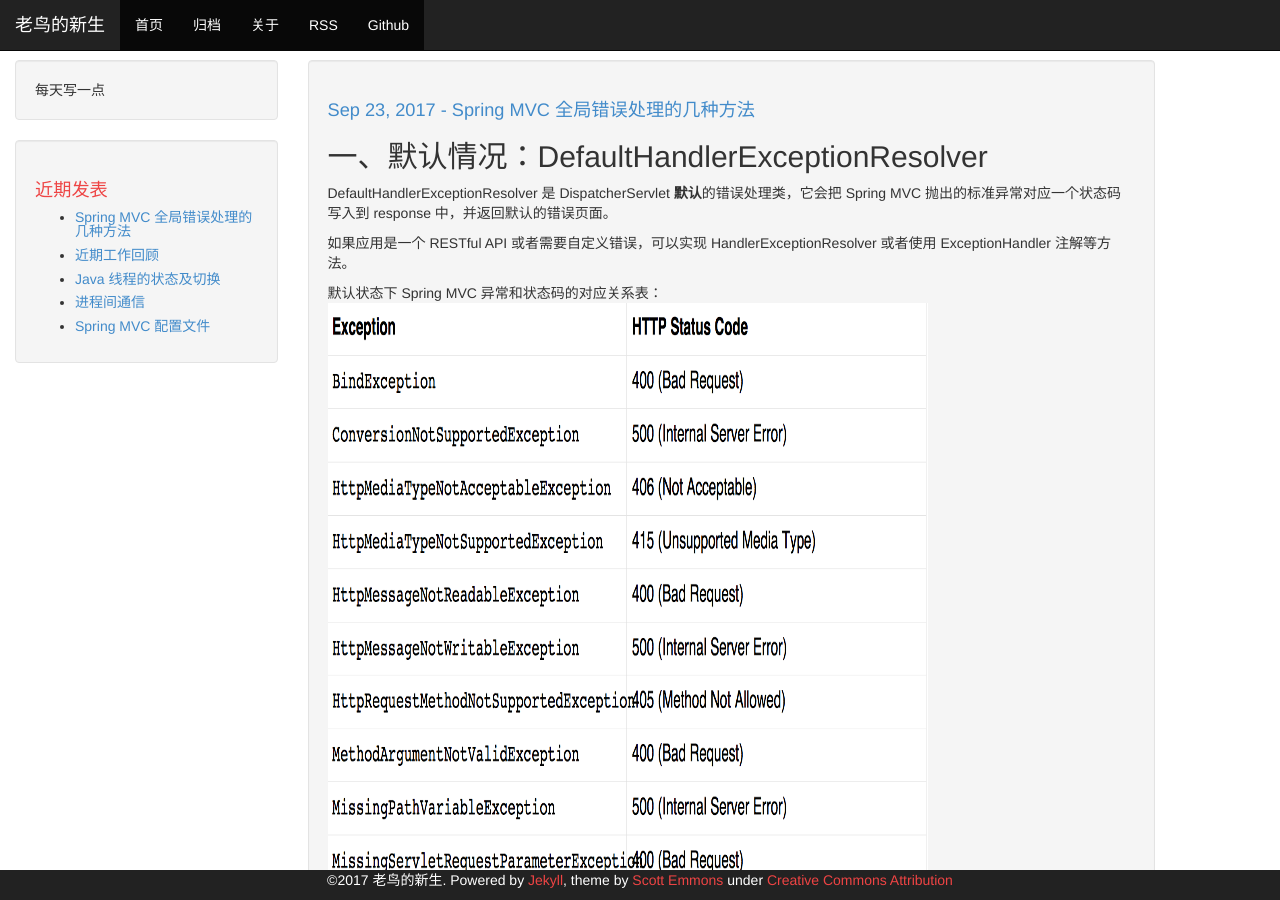
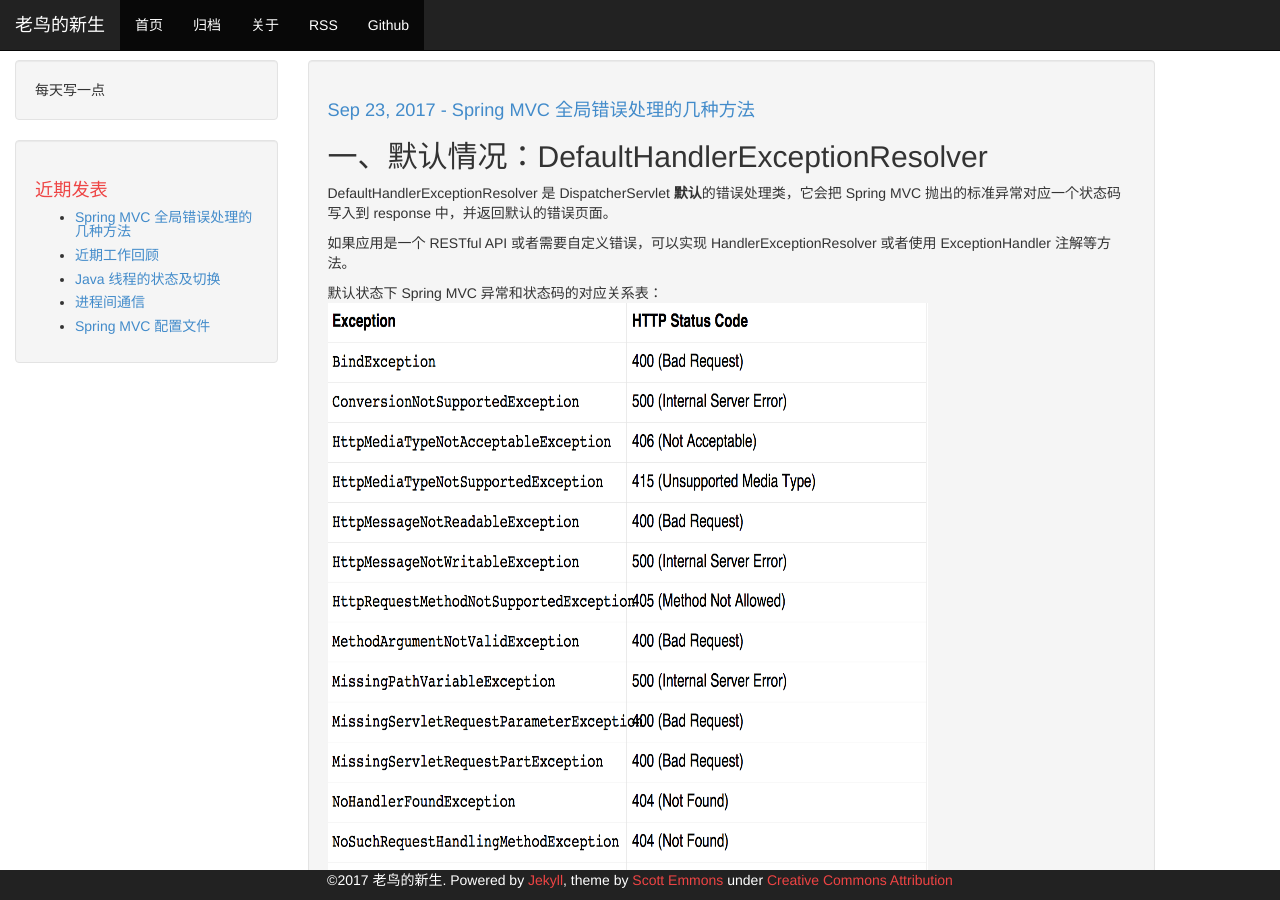
Before and after one commit to jyjsjd/jyjsjd.github.io, a Jekyll site: the page built from _posts/2017-09-23-spring-error-hander.md, in a window 1280 px wide and 900 px high. Built offline with Jekyll 4.4.1, drawn with Linux system fonts in a browser that asks for light colours.

Commit message:
spring error handler update

```diff
--- a/_posts/2017-09-23-spring-error-hander.md
+++ b/_posts/2017-09-23-spring-error-hander.md
@@ -14,7 +14,7 @@ DefaultHandlerExceptionResolver 是 DispatcherServlet **默认**的错误处理
 如果应用是一个 RESTful API 或者需要自定义错误，可以实现 HandlerExceptionResolver 或者使用 ExceptionHandler 注解等方法。
 
 默认状态下 Spring MVC 异常和状态码的对应关系表：
-<img src="/assets/img/exception.png" width="600" height="800" alt=""/>
+<img src="/assets/img/exception.png" width="600" height="600" alt=""/>
 
 ## 二、自定义情况
 
```
